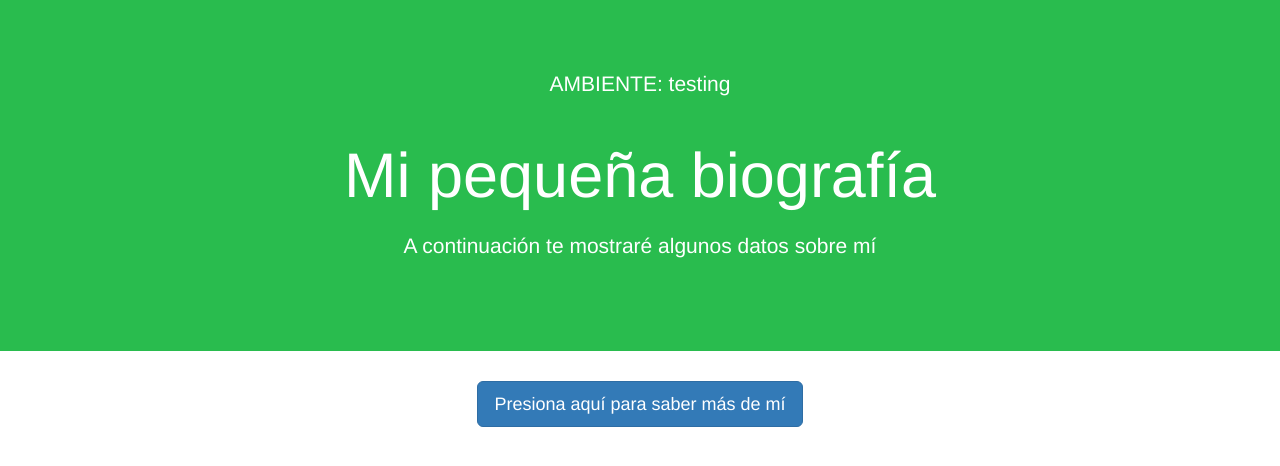
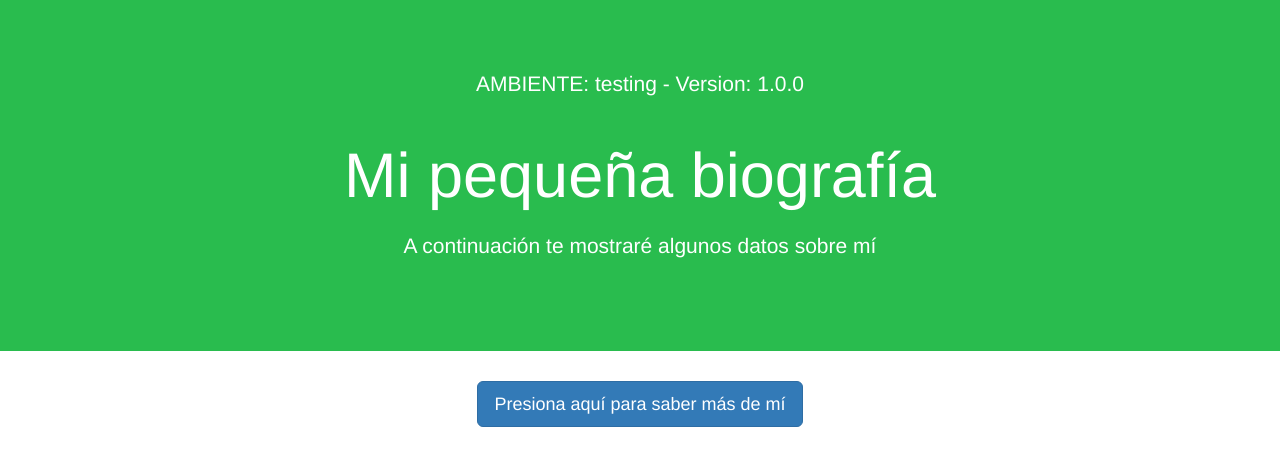
Before and after one commit to hvil23/sa-practica1, a website: page src/index.html in a window 1280 px wide. Drawn offline with nearby package versions, Linux system fonts and the light colour scheme.

Commit message:
Se actualiza Jenkinsfile e index.html con version

```diff
--- a/src/index.html
+++ b/src/index.html
@@ -28,7 +28,7 @@
   <body>
     <div class="jumbotron text-center">
       <div class="container">
-        <p>AMBIENTE: testing</p>
+        <p>AMBIENTE: testing - Version: 1.0.0</p>
         <h1>Mi pequeña biografía</h1>
         <p>A continuación te mostraré algunos datos sobre mí</p>
 
```
Also changed, not shown: 1 other file.
